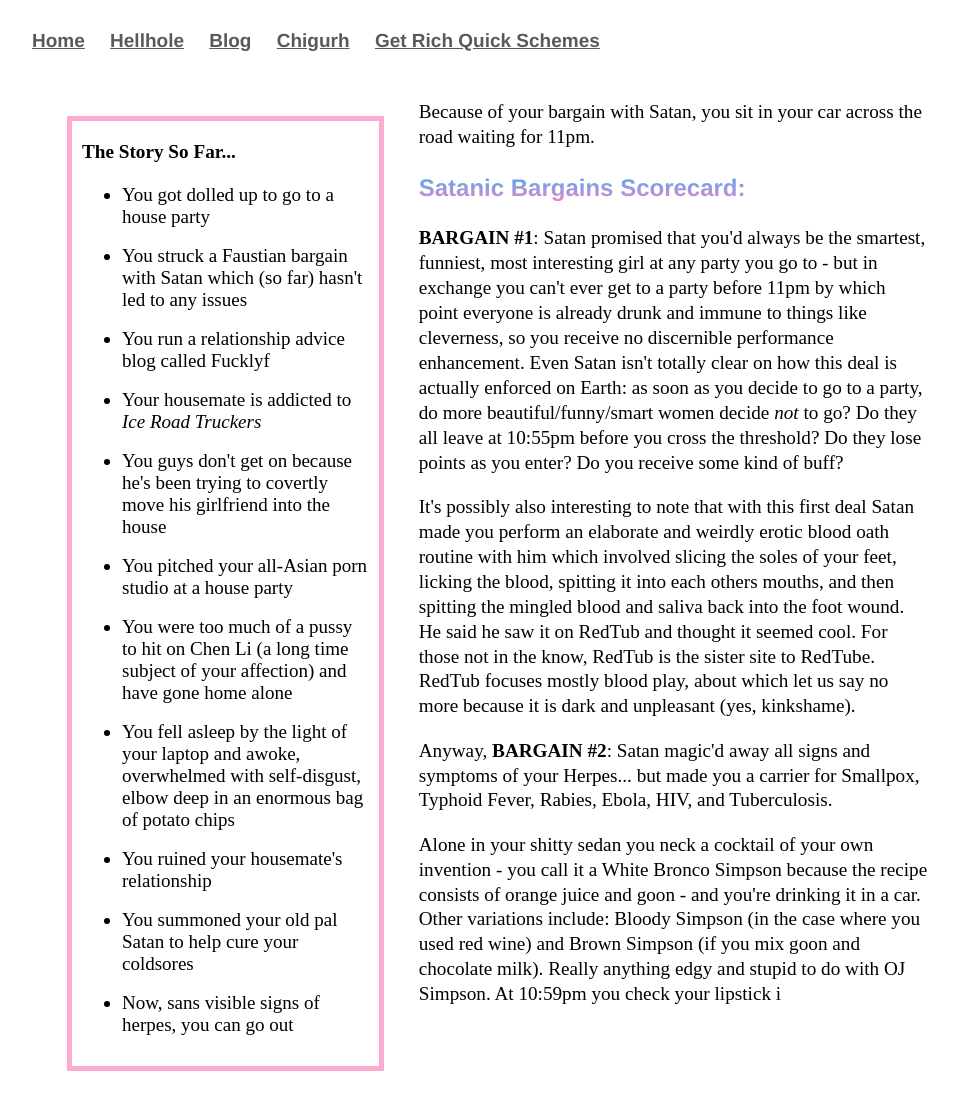
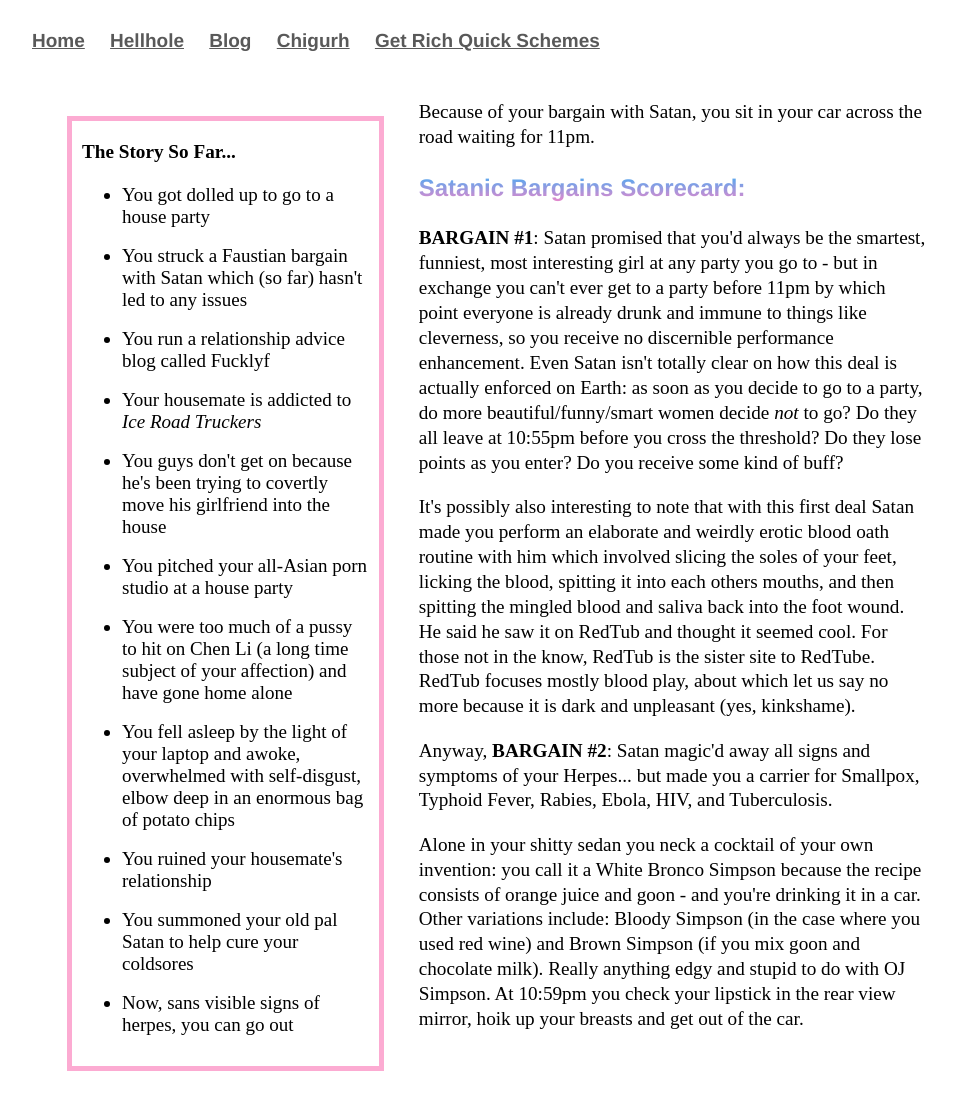
Before and after one commit to Pinelife/pinelife.github.io, a Jekyll site: the page Hellhole/Room11.html, which Jekyll copies as it is, in a window 1280 px wide. Shown: the whole page, without its empty margins (160-1118 px from the left). Built offline with Jekyll 4.4.1, drawn with Linux system fonts in a browser that asks for light colours.

Commit message:
Update Room11.html

```diff
--- a/Hellhole/Room11.html
+++ b/Hellhole/Room11.html
@@ -66,8 +66,9 @@ sister site to RedTube. RedTub focuses mostly blood play, about which let us say
 </p>
 
 <p>
-Alone in your shitty sedan you neck a cocktail of your own invention - you call it a White Bronco Simpson because the recipe consists of
+Alone in your shitty sedan you neck a cocktail of your own invention: you call it a White Bronco Simpson because the recipe consists of
 orange juice and goon - and you're drinking it in a car. Other variations include: Bloody Simpson (in the
 case where you used red wine) and Brown Simpson (if you mix goon and chocolate milk). Really anything edgy and
-stupid to do with OJ Simpson. At 10:59pm you check your lipstick i
+stupid to do with OJ Simpson. At 10:59pm you check your lipstick in the rear view mirror, hoik up your breasts and
+get out of the car.
 </p>
```
